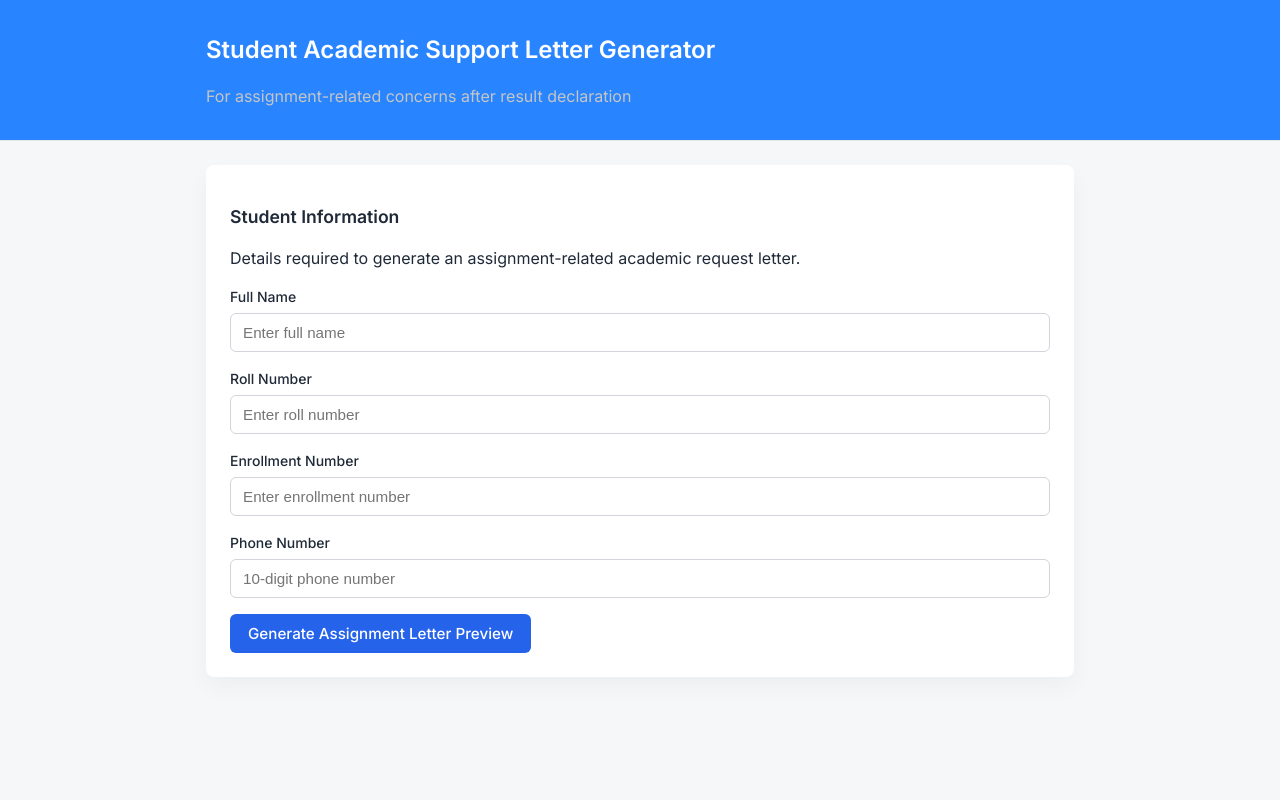
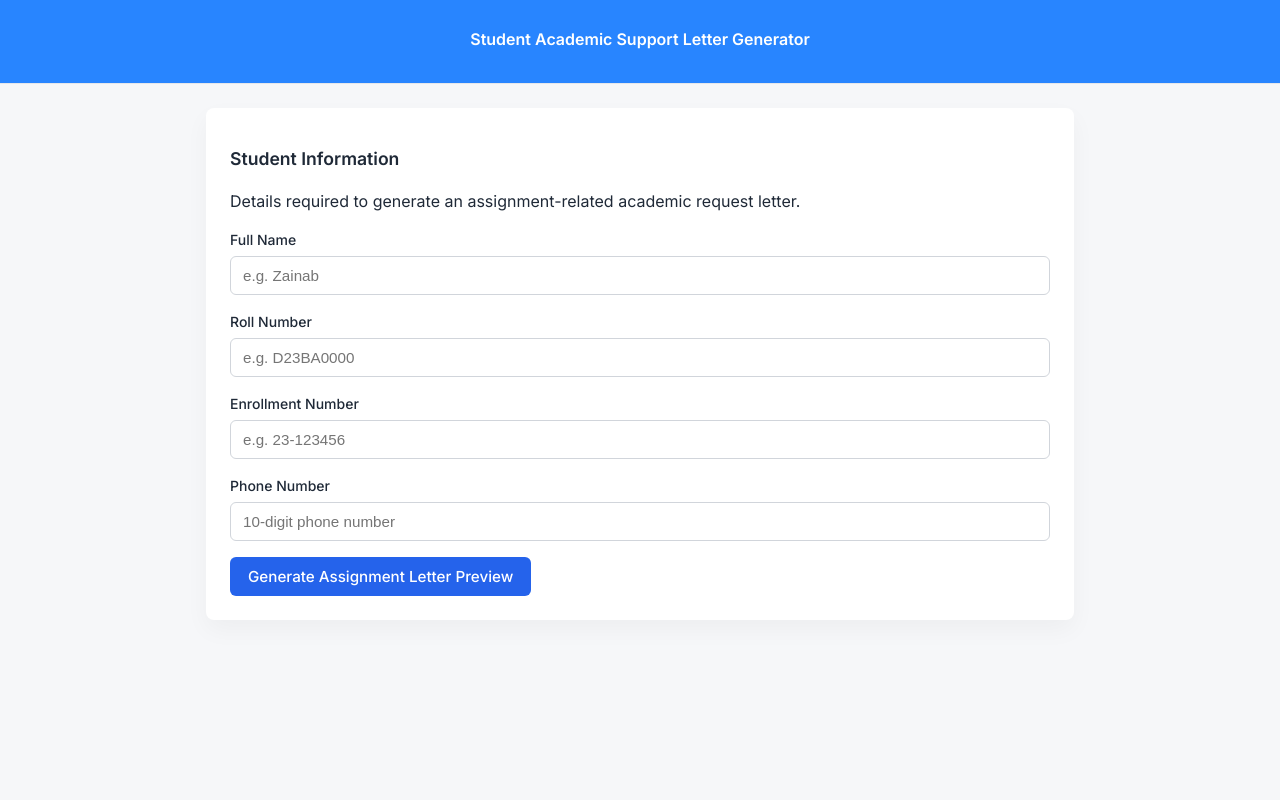
Before and after one commit to ansarikashif-prog/student-letter-generator, a React (Vite) app: page / in a window 1280 px wide. Shown: the top 800 px of the page. Built offline with nearby package versions, Linux system fonts and the light colour scheme; no server answers.

Commit message:
Update some UX

```diff
--- a/src/components/FloatingActions.jsx
+++ b/src/components/FloatingActions.jsx
@@ -55,7 +55,7 @@ const FloatingActions = ({
           aria-label="Download assignment letter PDF"
           disabled={isGenerating}
         >
-          {isGenerating ? 'Generating…' : 'Download Letter PDF'}
+          {isGenerating ? 'Generating…' : 'Download PDF'}
         </button>
 
         <button
@@ -64,7 +64,7 @@ const FloatingActions = ({
           onClick={onSendMail}
           aria-label="Send assignment-related request email"
         >
-          Send Assignment Request
+          Send Request
         </button>
       </div>
 
--- a/src/components/Header.jsx
+++ b/src/components/Header.jsx
@@ -11,7 +11,6 @@ const Header = () => {
       <div className="app-header-inner">
         <h1 className="app-title">Student Academic Support Letter Generator</h1>
         <p className="app-subtitle">
-          For assignment-related concerns after result declaration
         </p>
       </div>
     </header>
--- a/src/components/StudentForm.jsx
+++ b/src/components/StudentForm.jsx
@@ -80,7 +80,7 @@ const StudentForm = ({ onSubmit }) => {
             type="text"
             value={formData.fullName}
             onChange={handleChange}
-            placeholder="Enter full name"
+            placeholder="e.g. Zainab"
             required
             aria-invalid={Boolean(errors.fullName)}
             aria-describedby={errors.fullName ? 'fullName-error' : undefined}
@@ -101,7 +101,7 @@ const StudentForm = ({ onSubmit }) => {
             type="text"
             value={formData.rollNumber}
             onChange={handleChange}
-            placeholder="Enter roll number"
+            placeholder="e.g. D23BA0000"
             required
             aria-invalid={Boolean(errors.rollNumber)}
             aria-describedby={errors.rollNumber ? 'rollNumber-error' : undefined}
@@ -122,7 +122,7 @@ const StudentForm = ({ onSubmit }) => {
             type="text"
             value={formData.enrollmentNumber}
             onChange={handleChange}
-            placeholder="Enter enrollment number"
+            placeholder="e.g. 23-123456"
             required
             aria-invalid={Boolean(errors.enrollmentNumber)}
             aria-describedby={
--- a/src/styles/main.css
+++ b/src/styles/main.css
@@ -54,15 +54,16 @@ button {
 }
 
 .app-title {
-  font-size: 1.5rem;
+  font-size: 1rem;
   font-weight: 600;
   color: #ffffff;
+  text-align: center;
 }
 
 .app-subtitle {
   font-size: 1rem;
   font-weight: 300;
-  color: #c5c5c5;
+  color: #003479;
 }
 
 /* =========================================================
@@ -176,8 +177,8 @@ button {
 }
 
 .toggle-button.active {
-  background-color: #ffffff;
-  color: #111827;
+  background-color: #155fff;
+  color: #ffffff;
   box-shadow: 0 4px 10px rgba(0, 0, 0, 0.08);
 }
 
```
